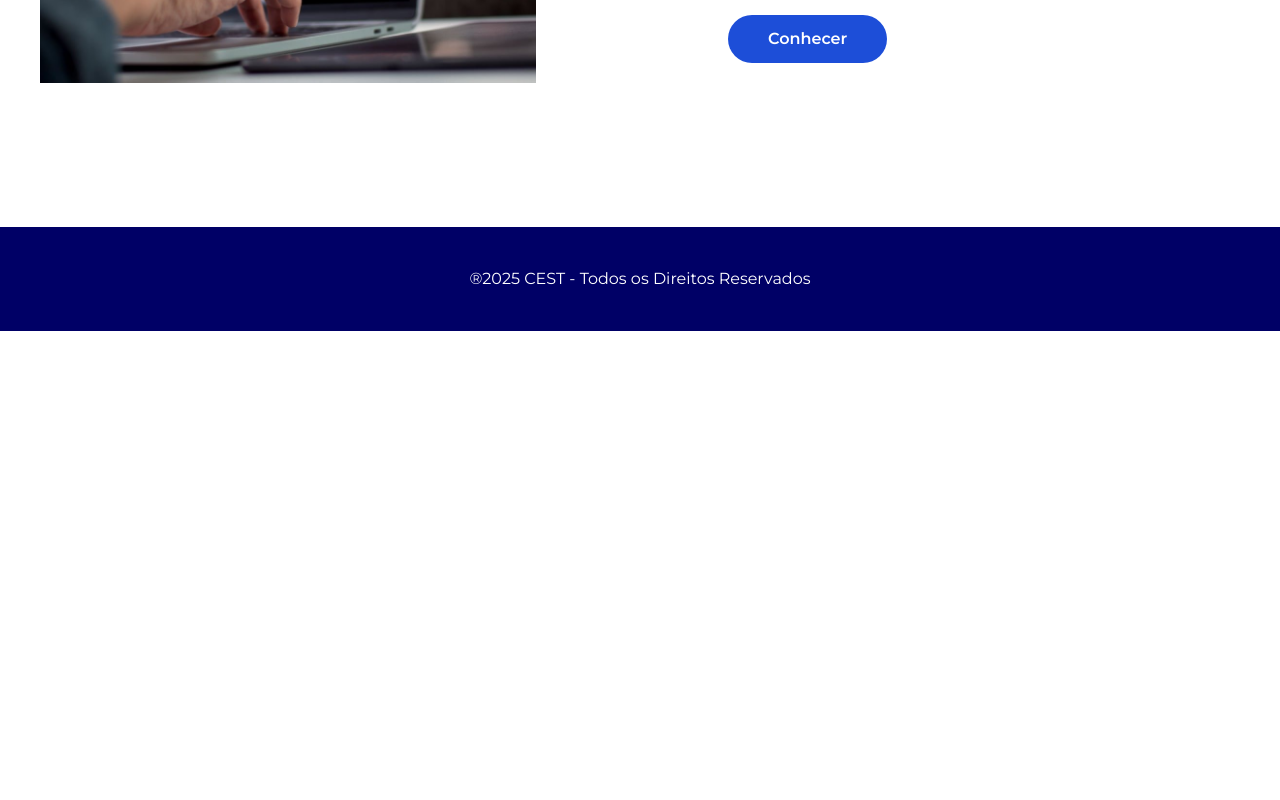
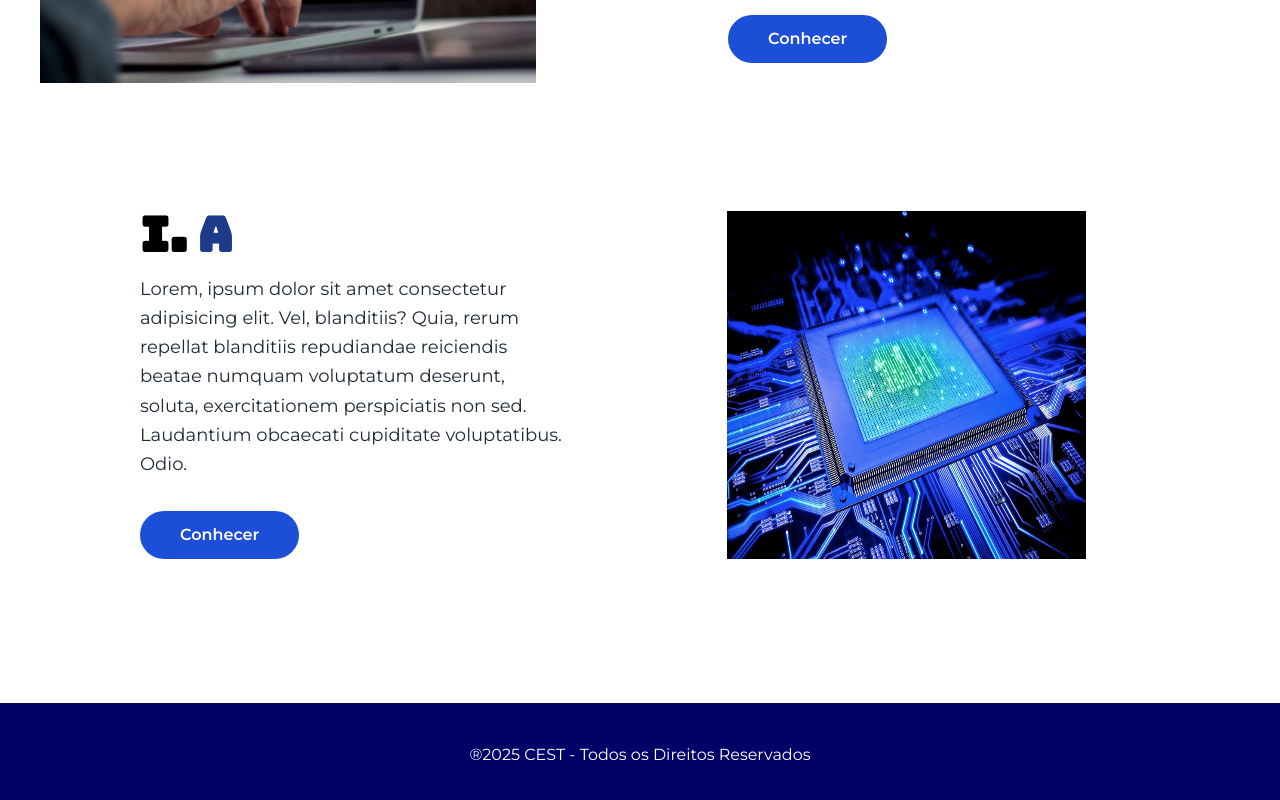
Before and after one commit to gabrielvinte/laboratorios-cest, a React (Create React App) app: page / in a window 1280 px wide. Shown: the part 1844-2644 px from the top of the page. Before the commit the page ends 2175 px from the top, so only its background shows below. Built offline with nearby package versions, Linux system fonts and the light colour scheme.

Commit message:
adiciona funcionalidade na sessão IA

```diff
--- a/src/App.js
+++ b/src/App.js
@@ -6,6 +6,7 @@ import Robotica from "./components/Robotica";
 import SideNav from "./components/SideNav";
 import Dados from "./components/Dados";
 import Footer from "./components/Footer";
+import IA from "./components/IA";
 
 function App() {
   const [activeSection, setActiveSection] = useState("hero");
@@ -14,6 +15,7 @@ function App() {
   const escritorioRef = useRef(null);
   const roboticaRef = useRef(null);
   const dadosRef = useRef(null);
+  const iaRef = useRef(null);
 
   // Organiza as seções da página.
   const sections = [
@@ -21,6 +23,7 @@ function App() {
     { id: "escritorio", ref: escritorioRef },
     { id: "robotica", ref: roboticaRef },
     { id: "dados", ref: dadosRef },
+    { id: "ia", ref: iaRef}
   ];
 
   // Efeito que roda uma vez para configurar o observador do scroll.
@@ -87,6 +90,7 @@ function App() {
         <Robotica ref={roboticaRef} id="robotica" />
         <Dados ref={dadosRef} id="dados"/>
       </main>
+      <IA ref={iaRef} id="ia"/>
       <Footer/>
     </div>
   );
--- a/src/components/Header.js
+++ b/src/components/Header.js
@@ -16,7 +16,7 @@ const Header = () => {
           <a href="#escritorio" className="text-white hover:text-gray-300 hover:underline underline-offset-4 transition-all">Escritório</a>
           <a href="#robotica" className="text-white hover:text-gray-300 hover:underline underline-offset-4 transition-all">Robótica</a>
           <a href="#" className="text-white hover:text-gray-300 hover:underline underline-offset-4 transition-all">Dados</a>
-          <a href="#" className="text-white hover:text-gray-300 hover:underline underline-offset-4 transition-all">I.A</a>
+          <a href="#ia" className="text-white hover:text-gray-300 hover:underline underline-offset-4 transition-all">I.A</a>
         </nav>
 
         {/* Botões de ação */}
--- /dev/null
+++ b/src/components/IA.jsx
@@ -0,0 +1,44 @@
+import React, { forwardRef } from "react";
+import img_ia from "../assets/images/InteligenciaArtificial.jpg"
+
+/**
+ * Renderiza a seção "Escritório Escola" da página.
+ * Possui um layout responsivo que se adapta a diferentes tamanhos de tela.
+ *
+ * @param {{id: string}} props As propriedades do componente.
+ * @param {string} props.id O ID único para a seção, usado para a navegação.
+ * @param {React.Ref<HTMLElement>} ref A ref encaminhada para o elemento <section>.
+ */
+
+function IARender({ id }, ref){
+    return(
+
+        <section ref={ref} id={id} className="bg-white py-16 px-4 sm:px-10 ">
+        <div className="flex flex-col lg:flex-row justify-between gap-y-10 lg:gap-y-0 ">
+
+
+        <div className="w-full lg:w-1/2 flex flex-col items-center text-center lg:items-start lg:text-left pl-[100px]">
+            <h1 className="hidden lg:block text-4xl md:text-5xl font-bold text-black mb-4 font-bungee">
+                <span>I.</span>{" "}
+                <span className="text-blue-900">A</span>
+            </h1>
+
+
+
+            <p className="text-gray-800 text-lg leading-relaxed mb-8 max-w-md">Lorem, ipsum dolor sit amet consectetur adipisicing elit. Vel, blanditiis? Quia, rerum repellat blanditiis repudiandae reiciendis beatae numquam voluptatum deserunt, soluta, exercitationem perspiciatis non sed. Laudantium obcaecati cupiditate voluptatibus. Odio.</p>
+
+            <button className="bg-blue-700 text-white font-semibold py-3 px-10 rounded-full hover:bg-blue-800 transition-all"> Conhecer</button>
+        </div>
+
+        <div className="w-full lg:w-1/2 flex justify-center lg:justify-start lg:ml-40">
+            <img src={img_ia} alt="img_IA" className="w-[70%] lg:w-[70%] h-auto"/>
+        </div>
+
+
+        </div>
+        </section>
+    )
+}
+
+const IA = forwardRef(IARender);
+export default IA
```
Also changed, not shown: src/components/InteligenciaArtificial.jsx (deleted).
